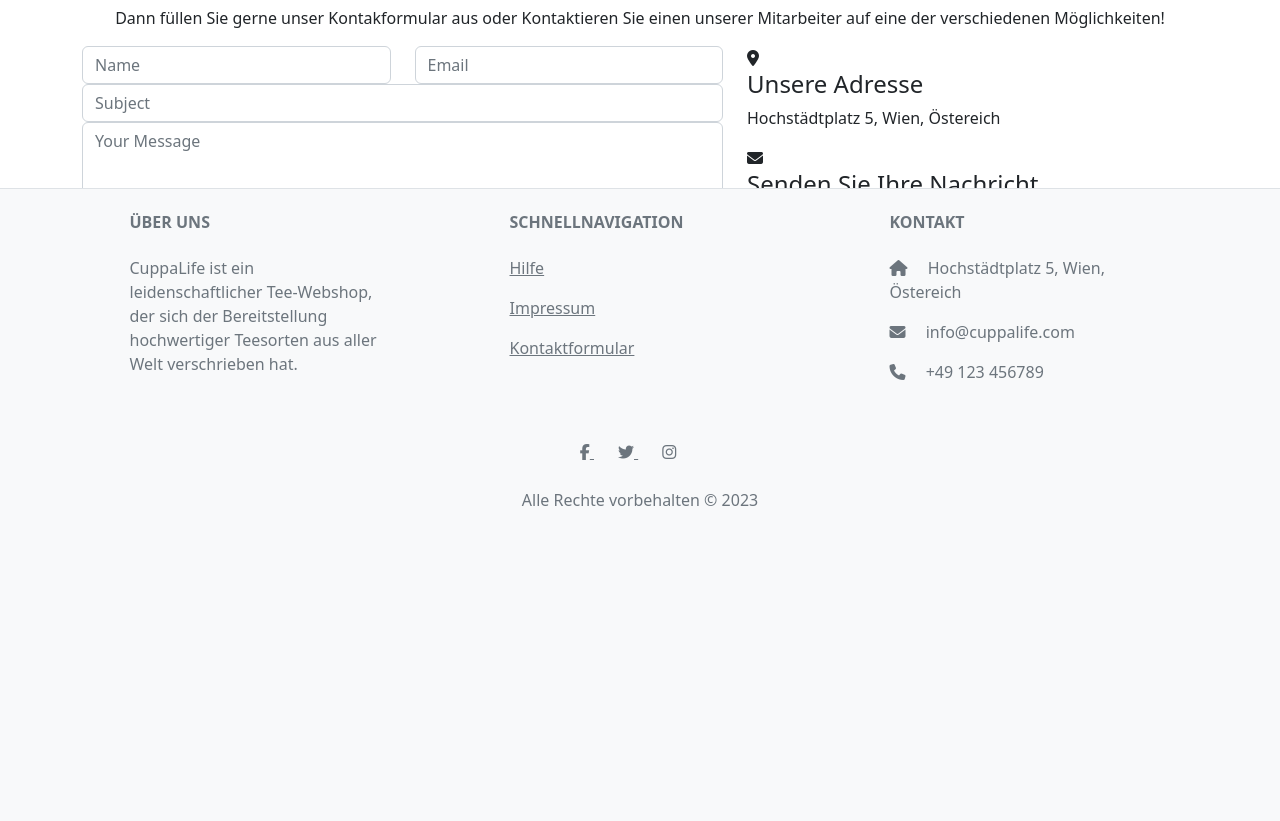
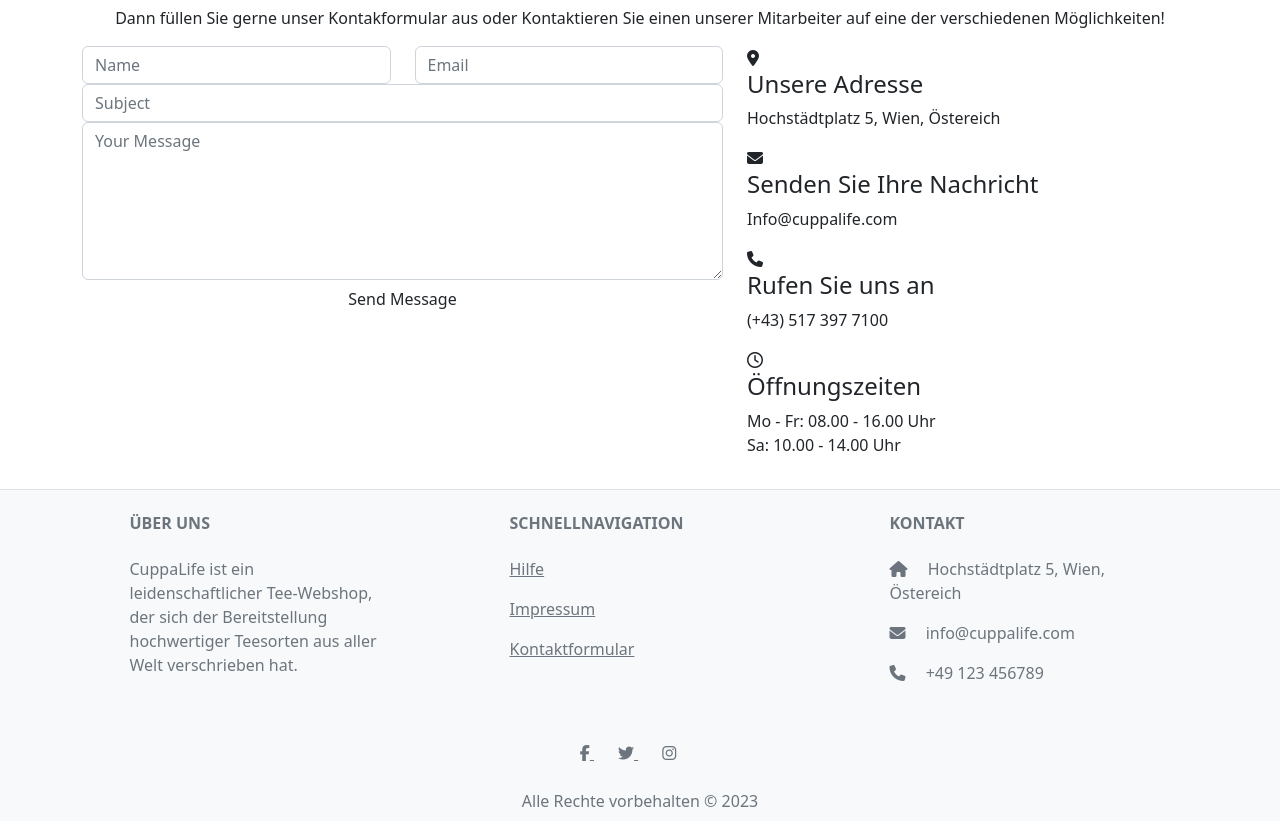
Before and after one commit to Marcx0204/CuppaLife, a PHP site: page /contact.php in a window 1280 px wide. Shown: the part 280-1101 px from the top of the page. Before the commit the page ends 786 px from the top, so only its background shows below. Run offline with PHP 8.4, Linux system fonts and the light colour scheme; some libraries are stand-ins or nearby versions.

Commit message:
Format changes

```diff
--- a/Frontend/sites/footer.php
+++ b/Frontend/sites/footer.php
@@ -1,5 +1,5 @@
 <!-- Footer -->
-<footer class="text-center text-lg-start bg-light text-muted mt-3 fixed-bottom">
+<footer class="text-center text-lg-start bg-light text-muted mt-3">
     <!-- Section: Social media -->
 
     <!-- Section: Social media -->
--- a/Frontend/sites/navbar.php
+++ b/Frontend/sites/navbar.php
@@ -17,10 +17,6 @@
                 </li>
                 <li class="nav-item">
                     <a class="nav-link active" aria-current="page" href="produkte.php">Produkte</a>
-                </li>
-                <li class="nav-item">
-                <a class="nav-link" href="warenkorb.php"><i class="fas fa-shopping-bag me-2"></i>Warenkorb <span
-                            class="badge rounded-pill bg-secondary" id="cart-count"></span></a>
                 </li>
             </ul>
         <a class="navbar-brand" href="#">
@@ -47,7 +43,8 @@
                 }
                 ?>
                 <li class="nav-item">
-
+                <a class="nav-link" href="warenkorb.php"><i class="fas fa-shopping-bag me-2"></i>Warenkorb <span
+                    class="badge rounded-pill bg-secondary" id="cart-count"></span></a>
                 </li>
             </ul>
         </div>
```
